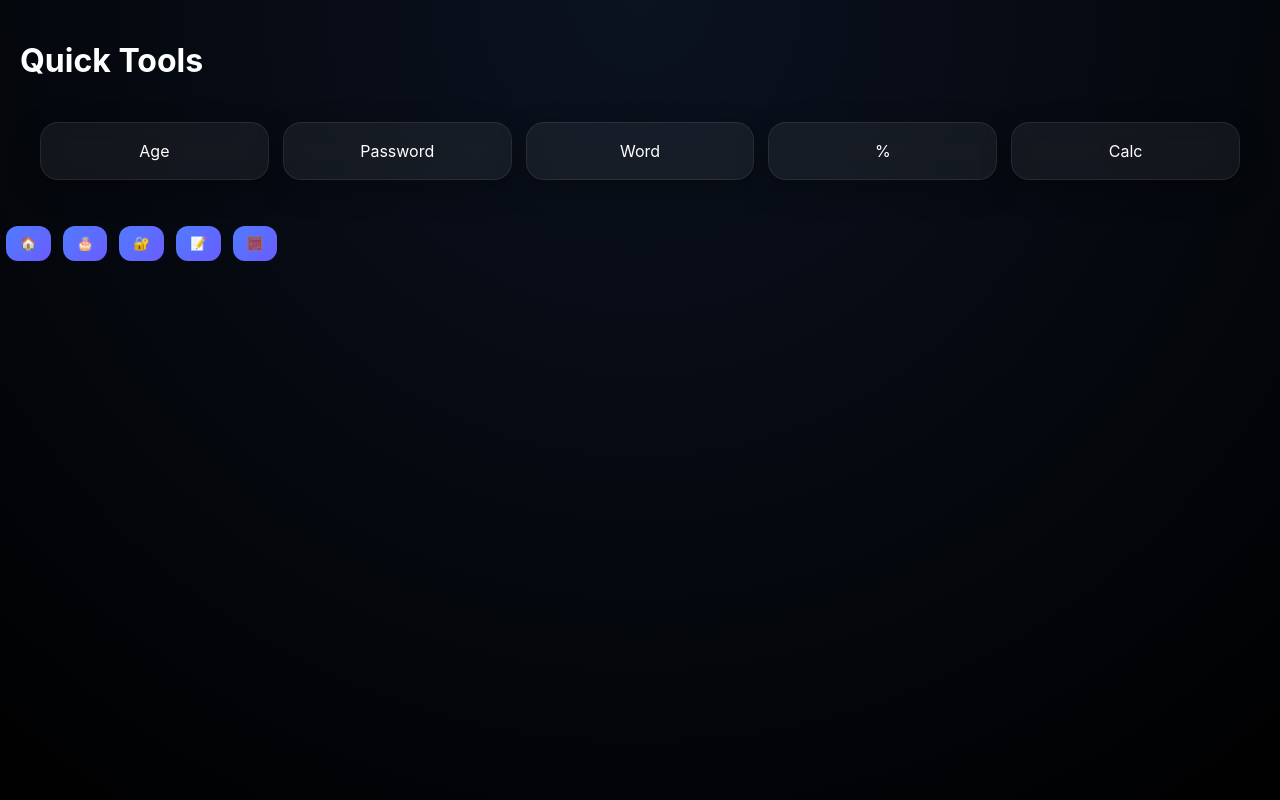
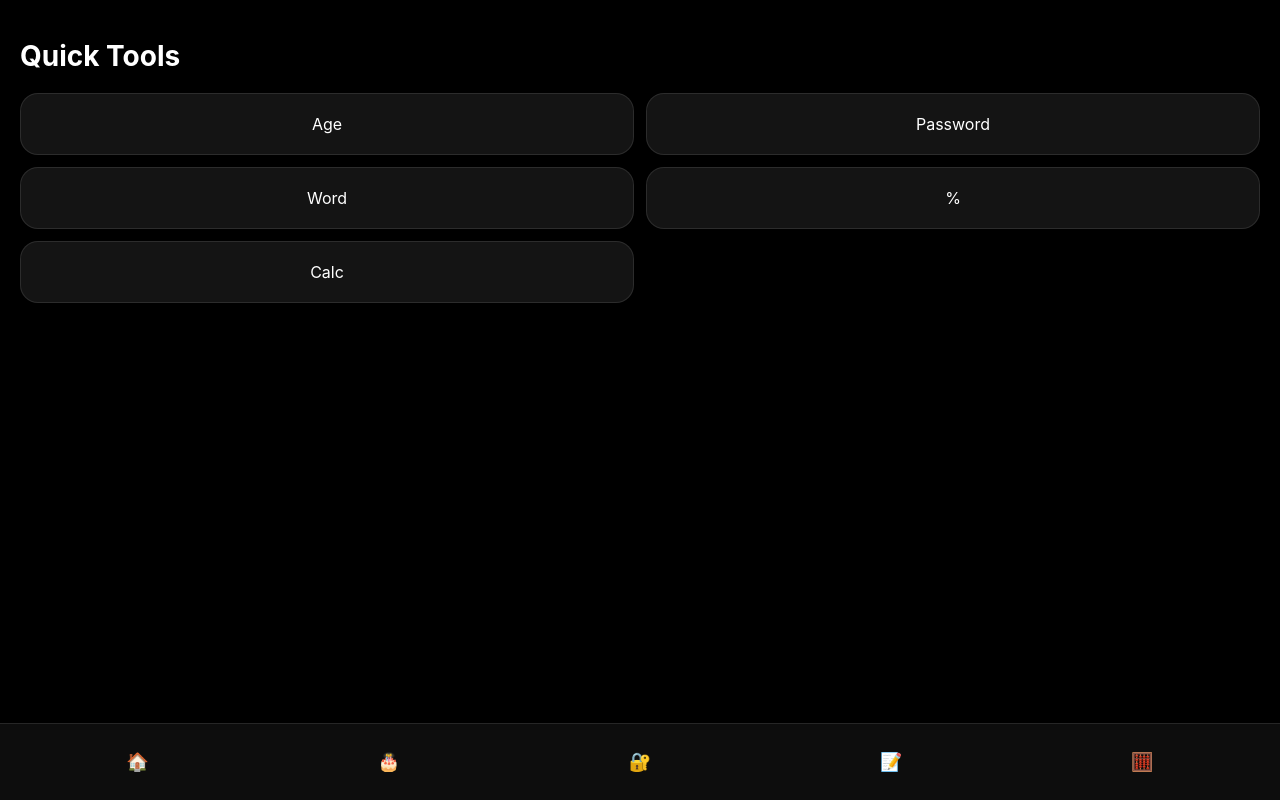
Before and after one commit to Chesslens/Quick-Tools, a React (Vite) app: page / in a window 1280 px wide. Built offline with nearby package versions, Linux system fonts and the light colour scheme.

Commit message:
Update style.css

```diff
--- a/src/style.css
+++ b/src/style.css
@@ -1,57 +1,53 @@
 body {
   margin: 0;
-  font-family: -apple-system, BlinkMacSystemFont, "SF Pro Display", "Segoe UI";
-  background: radial-gradient(circle at top, #0b1220, #000);
+  font-family: -apple-system, BlinkMacSystemFont, "SF Pro Display", sans-serif;
+  background: #000;
   color: white;
 }
 
-/* APP CONTAINER */
+/* APP LAYOUT */
 .app {
-  min-height: 100vh;
+  height: 100vh;
+  display: flex;
+  flex-direction: column;
 }
 
-/* TOP BAR (Apple-style blur header) */
-.topbar {
-  position: sticky;
-  top: 0;
-  backdrop-filter: blur(20px);
-  background: rgba(0,0,0,0.4);
-  text-align: center;
-  padding: 16px;
-  font-size: 20px;
-  font-weight: 600;
-  border-bottom: 1px solid rgba(255,255,255,0.08);
+/* SCREEN */
+.screen {
+  flex: 1;
+  padding: 20px;
+}
+
+/* TITLE */
+.title {
+  font-size: 28px;
+  margin-bottom: 20px;
 }
 
 /* GRID */
 .grid {
   display: grid;
-  grid-template-columns: repeat(auto-fit, minmax(160px, 1fr));
-  gap: 14px;
-  padding: 20px;
+  grid-template-columns: repeat(2, 1fr);
+  gap: 12px;
 }
 
-/* APPLE GLASS CARD */
+/* GLASS CARD */
 .card {
-  background: rgba(255,255,255,0.06);
-  border: 1px solid rgba(255,255,255,0.08);
-  padding: 18px;
+  background: rgba(255,255,255,0.08);
   border-radius: 18px;
+  padding: 20px;
   text-align: center;
-  cursor: pointer;
-  transition: 0.25s ease;
-  backdrop-filter: blur(12px);
-  box-shadow: 0 10px 30px rgba(0,0,0,0.3);
+  backdrop-filter: blur(15px);
+  border: 1px solid rgba(255,255,255,0.1);
+  transition: 0.2s;
 }
 
-.card:hover {
-  transform: translateY(-6px) scale(1.03);
-  background: rgba(255,255,255,0.12);
+.card:active {
+  transform: scale(0.95);
 }
 
-/* PAGE TRANSITION FEEL */
+/* PAGE */
 .page {
-  padding: 20px;
   animation: fade 0.25s ease;
 }
 
@@ -63,34 +59,35 @@ body {
 /* INPUTS */
 input, textarea {
   width: 100%;
-  margin: 8px 0;
   padding: 12px;
+  margin: 6px 0;
   border-radius: 12px;
-  border: 1px solid rgba(255,255,255,0.1);
-  background: rgba(255,255,255,0.05);
+  border: none;
+  background: rgba(255,255,255,0.08);
   color: white;
-  outline: none;
 }
 
-/* BUTTONS (Apple style) */
+/* BUTTONS */
 button {
-  margin: 6px;
   padding: 10px 14px;
   border: none;
   border-radius: 12px;
-  background: linear-gradient(135deg, #4f7cff, #6a5cff);
+  background: #4f7cff;
   color: white;
-  cursor: pointer;
-  transition: 0.2s;
+  margin: 5px;
 }
 
-button:hover {
-  transform: scale(1.05);
+/* DOCK (iOS STYLE) */
+.dock {
+  display: flex;
+  justify-content: space-around;
+  padding: 12px;
+  background: rgba(255,255,255,0.05);
+  backdrop-filter: blur(20px);
+  border-top: 1px solid rgba(255,255,255,0.1);
 }
 
-/* MOBILE OPTIMIZATION */
-@media (max-width: 600px) {
-  .grid {
-    grid-template-columns: repeat(2, 1fr);
-  }
+.dock button {
+  font-size: 18px;
+  background: transparent;
 }
```
